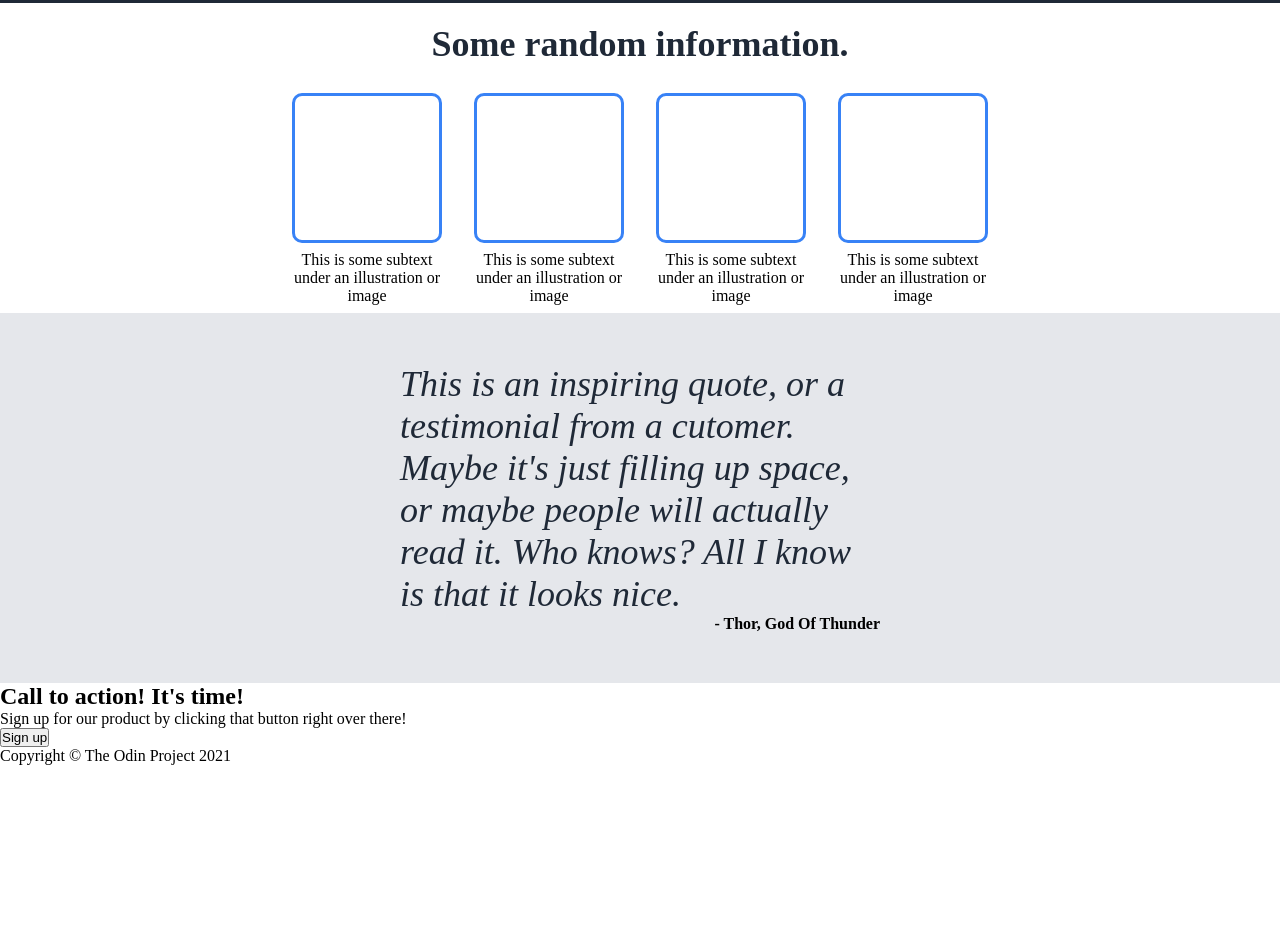
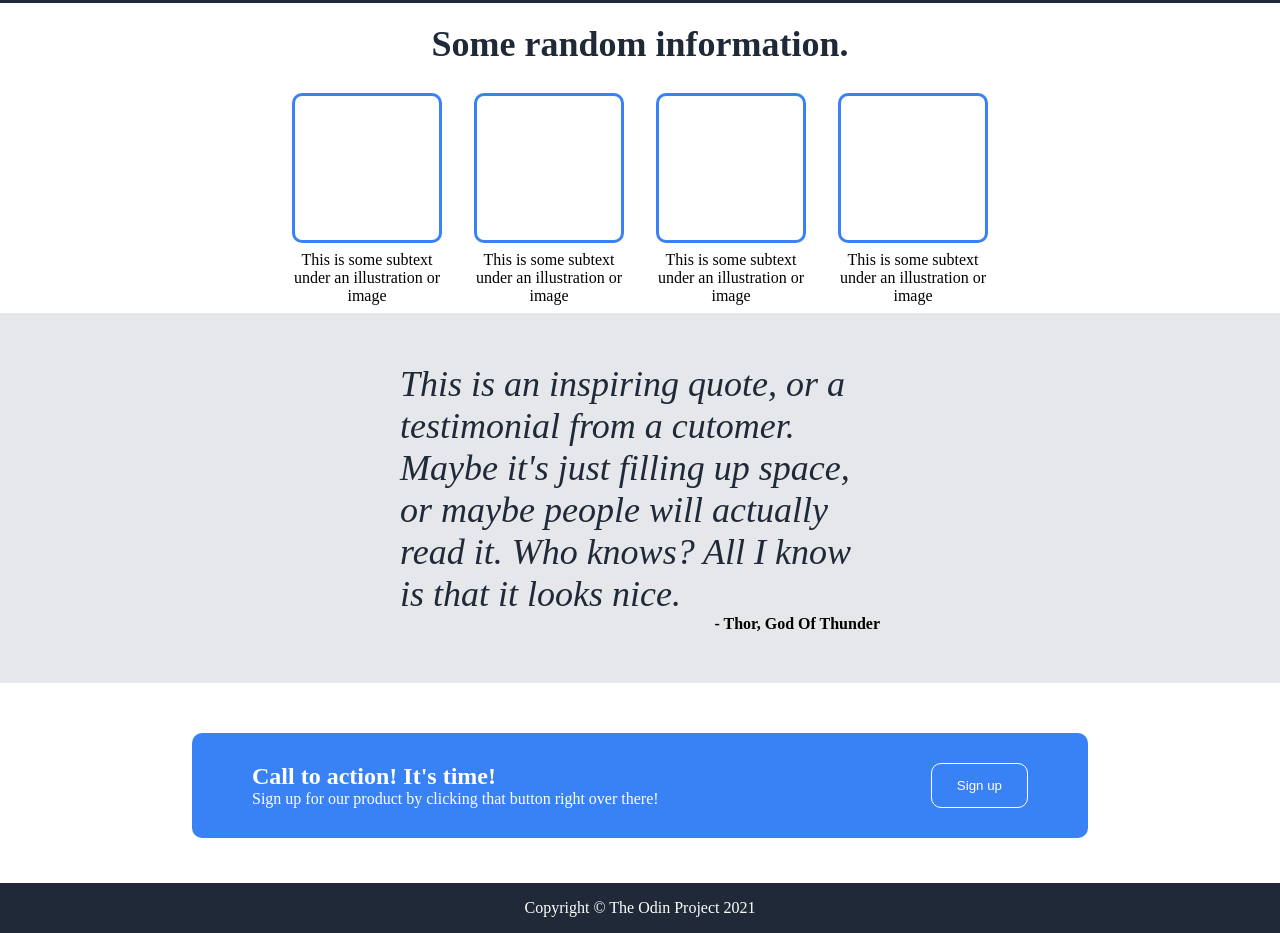
Before and after one commit to rjeunen/odinLandingPage, a plain HTML site: page index.html in a window 1280 px wide. Shown: the part 361-1294 px from the top of the page. Before the commit the page ends 1126 px from the top, so only its background shows below. Drawn offline with Linux system fonts and the light colour scheme.

Commit message:
added css to call to action and footer section

```diff
--- a/css/styles.css
+++ b/css/styles.css
@@ -111,3 +111,38 @@ body{
     align-self: flex-end;
     font-weight: 900;
 }
+.containerCallToAction{
+    display: flex;
+    flex-direction: column;
+    justify-content: space-between;
+    align-items: center;
+    height: 250px;
+}
+.callToAction{
+    background-color: #3882f6;
+    color: white;
+    display: flex;
+    padding: 30px 60px;
+    width: 70%;
+    border-radius: 10px;
+    margin-top: 50px;
+}
+.containerCallToActionText{
+    flex: 2;
+}
+.callToActionButton{
+    background-color: #3882f6;
+    color: white;
+    border: 1px white solid;
+    border-radius: 10px;
+    padding: 5px 25px;
+}
+.footer{
+    background-color: #1f2937;
+    width: 100%;
+    height: 50px;
+    color: white;
+    display: flex;
+    justify-content: center;
+    align-items: center;
+}
--- a/index.html
+++ b/index.html
@@ -62,7 +62,9 @@
             </div>
             <button class="callToActionButton">Sign up</button>
         </div>
-        <div class="footer">Copyright &#169; The Odin Project 2021</div>
+        <div class="footer">
+            <div class="footerText">Copyright &#169; The Odin Project 2021</div>
+        </div>
     </div>
 </body>
 </html>
```
